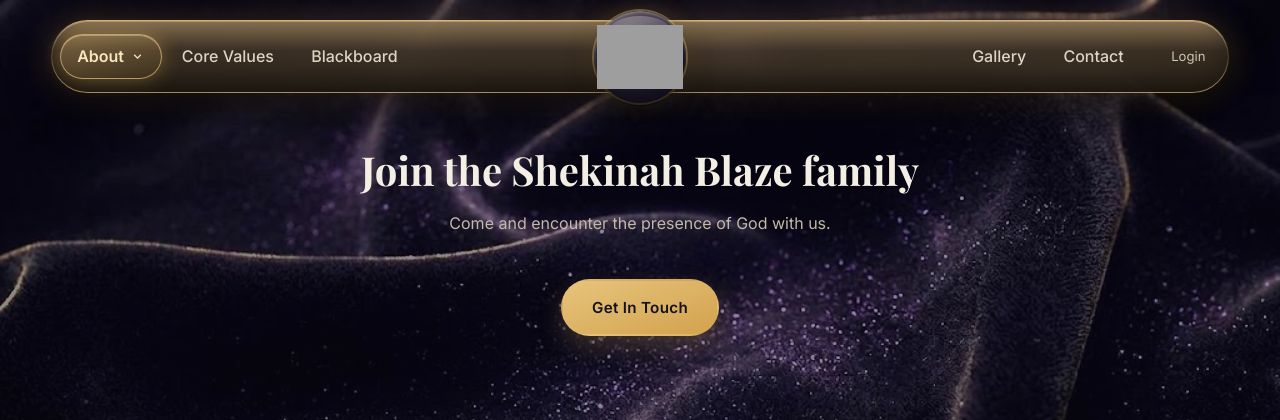
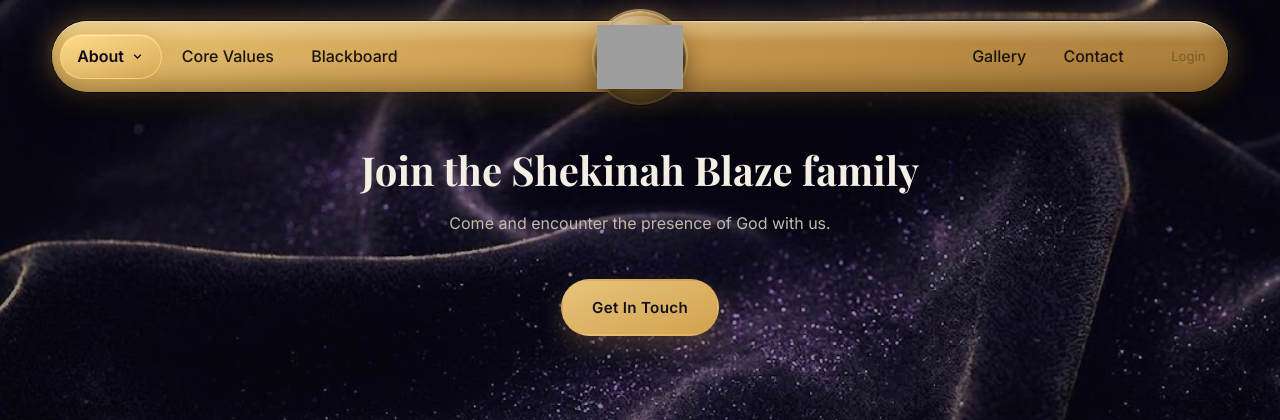
Before and after one commit to Itumeleng06Th0bega06/sboi, a Django app: page /about/ in a window 1280 px wide. Shown: the top 420 px of the page. Run offline with Django 5.2, Linux system fonts and the light colour scheme; data that the repository does not hold is empty; some web fonts are replaced; grey boxes are pictures that could not be loaded.

Commit message:
Recolour nav as bright gold glass (matches reference)
Colour only — same shapes and layout as before, recoloured as a bright glossy gold/amber pane with a top highlight band, gold rim light and a lit darker-gold active pill. Tabs go dark-on-gold, active tab is the brighter pill. Applies to the header bar, About fly-out, logo disc and mobile dock. Cache-bust style.css to v55.

```diff
--- a/static/css/style.css
+++ b/static/css/style.css
@@ -1487,114 +1487,121 @@ body::before {
 }
 
 /* ============================================================
-   NAV — GLASSMORPHIC
-   The same bar, logo and tabs, recoloured as smoked glass: a
-   translucent pane behind a gold rim light, and the active tab
-   as a lit gold pill. Only the colour treatment changes.
+   NAV — GLASSMORPHIC GOLD (matches the reference)
+   Same bar, logo and tabs as before, recoloured as a bright
+   glossy gold/amber pane with a highlight band on top, a gold
+   rim light and a lit gold pill for the active tab.
    ============================================================ */
 .nav-pill {
   background:
-    linear-gradient(180deg, rgba(255, 226, 168, 0.14), rgba(0, 0, 0, 0.34)),
-    linear-gradient(180deg, rgba(56, 43, 34, 0.55), rgba(20, 15, 13, 0.74)),
-    linear-gradient(180deg, rgba(255, 216, 142, 0.82) 0%, rgba(198, 152, 78, 0.30) 42%, rgba(248, 208, 132, 0.66) 100%);
+    /* glossy top highlight */
+    linear-gradient(180deg, rgba(255, 238, 200, 0.55) 0%, rgba(255, 238, 200, 0.10) 30%),
+    /* warm gold/amber body */
+    linear-gradient(160deg, #e8c26b, #c49142 45%, #9a6b28),
+    /* faint lift so backdrop content shows through */
+    rgba(12, 9, 27, 0.04);
   background-origin: border-box;
   background-clip: padding-box, padding-box, border-box;
-  -webkit-backdrop-filter: blur(18px) saturate(1.25);
-  backdrop-filter: blur(18px) saturate(1.25);
+  -webkit-backdrop-filter: blur(16px) saturate(1.05);
+  backdrop-filter: blur(16px) saturate(1.05);
   border: 1px solid transparent;
+  border-radius: 999px;
   box-shadow:
     0 18px 40px rgba(0, 0, 0, 0.55),
-    0 0 34px rgba(210, 162, 78, 0.26),
-    inset 0 1px 0 rgba(255, 232, 180, 0.34),
-    inset 0 -12px 24px rgba(0, 0, 0, 0.34);
+    0 0 30px rgba(210, 162, 78, 0.42),
+    inset 0 1px 0 rgba(255, 240, 192, 0.6),
+    inset 0 -10px 20px rgba(56, 38, 10, 0.35);
 }
 
 .site-header.scrolled .nav-pill {
   box-shadow:
     0 22px 48px rgba(0, 0, 0, 0.60),
-    0 0 40px rgba(210, 162, 78, 0.32),
-    inset 0 1px 0 rgba(255, 232, 180, 0.36),
-    inset 0 -12px 24px rgba(0, 0, 0, 0.34);
-}
-
-/* Tabs: warm cream on the glass, a lit gold pill when active */
+    0 0 36px rgba(210, 162, 78, 0.50),
+    inset 0 1px 0 rgba(255, 240, 192, 0.62),
+    inset 0 -10px 20px rgba(56, 38, 10, 0.35);
+}
+
+/* Tabs: warm dark-on-gold, lit brighter-gold pill when active */
 .nav-tab {
-  color: #ddd4c4;
+  color: #1a1410;
   border: 1px solid transparent;
 }
 .nav-tab:hover {
-  color: #f6e8cb;
-  background: rgba(210, 162, 78, 0.14);
+  color: #0c091b;
+  background: rgba(255, 224, 160, 0.5);
 }
 .nav-tab.active {
-  color: #f9e6bd;
-  background: linear-gradient(160deg, rgba(232, 192, 114, 0.34), rgba(122, 90, 40, 0.22));
-  border-color: rgba(242, 206, 136, 0.62);
+  color: #0c091b;
+  background: linear-gradient(160deg, rgba(255, 220, 140, 0.9), rgba(210, 162, 78, 0.5));
+  border-color: rgba(255, 212, 124, 0.85);
   box-shadow:
-    0 0 20px rgba(210, 162, 78, 0.42),
-    inset 0 1px 0 rgba(255, 244, 214, 0.34);
-  font-weight: 600;
-}
-
-.nav-subtab { color: #cfc5b3; }
-.nav-subtab:hover, .nav-subtab.active { color: #e8c98d; border-color: rgba(210, 162, 78, 0.55); }
-.nav-user { color: #e4dac8; }
-
-/* The About fly-out reads as the same glass */
+    0 0 20px rgba(210, 162, 78, 0.5),
+    inset 0 1px 0 rgba(255, 244, 214, 0.55);
+  font-weight: 700;
+}
+
+.nav-subtab { color: #7c5b24; }
+.nav-subtab:hover, .nav-subtab.active { color: #c8963f; border-color: rgba(210, 162, 78, 0.6); }
+.nav-user { color: #8a6d38; }
+
+/* The About fly-out reads as the same gold glass */
 .nav-dropdown-menu {
-  background: linear-gradient(160deg, rgba(40, 31, 56, 0.84), rgba(16, 13, 28, 0.90));
-  -webkit-backdrop-filter: blur(18px) saturate(1.2);
-  backdrop-filter: blur(18px) saturate(1.2);
-  border-color: rgba(226, 186, 108, 0.32);
+  background: linear-gradient(160deg, rgba(242, 200, 130, 0.9), rgba(198, 152, 78, 0.75));
+  -webkit-backdrop-filter: blur(16px) saturate(1.05);
+  backdrop-filter: blur(16px) saturate(1.05);
+  border-color: rgba(210, 162, 78, 0.5);
   box-shadow:
     0 18px 40px rgba(0, 0, 0, 0.55),
-    0 0 22px rgba(210, 162, 78, 0.16);
-}
-.nav-dropdown-menu a { color: #e8dfcd; }
+    0 0 22px rgba(210, 162, 78, 0.25);
+}
+.nav-dropdown-menu a { color: #14111e; }
 .nav-dropdown-menu a:hover {
-  background: linear-gradient(160deg, rgba(230, 188, 110, 0.28), rgba(120, 88, 38, 0.18));
-  color: #f9e6bd;
-}
-
-/* Logo disc: the same glass, with a warm rim light */
+  background: rgba(255, 228, 178, 0.55);
+  color: #0c091b;
+}
+
+/* Logo disc: gold glass with bright rim light */
 .brand,
 .bnav-logo {
   background:
-    radial-gradient(circle at 34% 26%, rgba(255, 242, 212, 0.26), rgba(255, 228, 178, 0.06) 44%, rgba(0, 0, 0, 0.40) 100%),
-    linear-gradient(160deg, #453a52, #1d1830 74%);
+    radial-gradient(circle at 30% 22%, rgba(255, 248, 220, 0.45), rgba(255, 228, 178, 0.05) 40%, rgba(56, 38, 10, 0.45) 100%),
+    linear-gradient(160deg, #c49142, #7c5b24 68%);
   box-shadow:
     0 12px 26px rgba(0, 0, 0, 0.50),
     0 3px 0 rgba(0, 0, 0, 0.35),
-    inset 0 2px 2px rgba(255, 244, 214, 0.26),
+    inset 0 2px 2px rgba(255, 248, 220, 0.4),
     inset 0 -14px 22px rgba(0, 0, 0, 0.45),
-    0 0 0 2px rgba(228, 190, 116, 0.42),
-    0 0 24px rgba(210, 162, 78, 0.24);
+    0 0 0 2px rgba(238, 200, 130, 0.65),
+    0 0 26px rgba(210, 162, 78, 0.32);
 }
 .brand:hover,
 .bnav-logo:hover {
   box-shadow:
     0 16px 30px rgba(0, 0, 0, 0.55), 0 3px 0 rgba(0, 0, 0, 0.35),
-    inset 0 2px 2px rgba(255, 244, 214, 0.28), inset 0 -14px 22px rgba(0, 0, 0, 0.45),
-    0 0 0 2px rgba(236, 202, 134, 0.58),
-    0 0 30px rgba(210, 162, 78, 0.32);
-}
-
-/* The mobile dock is the nav on small screens — same glass */
+    inset 0 2px 2px rgba(255, 248, 220, 0.42), inset 0 -14px 22px rgba(0, 0, 0, 0.45),
+    0 0 0 2px rgba(248, 212, 144, 0.75),
+    0 0 32px rgba(210, 162, 78, 0.4);
+}
+
+/* The mobile dock is the nav on small screens — same gold glass */
 .bottom-nav {
   background:
-    linear-gradient(180deg, rgba(255, 226, 168, 0.12), rgba(0, 0, 0, 0.32)),
-    linear-gradient(180deg, rgba(56, 43, 34, 0.55), rgba(20, 15, 13, 0.76)),
-    linear-gradient(180deg, rgba(255, 216, 142, 0.78) 0%, rgba(198, 152, 78, 0.28) 42%, rgba(248, 208, 132, 0.62) 100%);
+    /* glossy top highlight */
+    linear-gradient(180deg, rgba(255, 238, 200, 0.5) 0%, rgba(255, 238, 200, 0.05) 30%),
+    /* warm gold/amber body */
+    linear-gradient(160deg, #e8c26b, #c49142 45%, #9a6b28),
+    rgba(12, 9, 27, 0.04);
   background-origin: border-box;
   background-clip: padding-box, padding-box, border-box;
-  -webkit-backdrop-filter: blur(18px) saturate(1.25);
-  backdrop-filter: blur(18px) saturate(1.25);
+  -webkit-backdrop-filter: blur(16px) saturate(1.05);
+  backdrop-filter: blur(16px) saturate(1.05);
   border: 1px solid transparent;
+  border-radius: 999px;
   box-shadow:
     0 16px 36px rgba(0, 0, 0, 0.55),
-    0 0 28px rgba(210, 162, 78, 0.24),
-    inset 0 1px 0 rgba(255, 232, 180, 0.30),
-    inset 0 -10px 20px rgba(0, 0, 0, 0.34);
-}
-.bnav-item { color: #cfc5b3; }
-.bnav-item:hover, .bnav-item:active, .bnav-item.active { color: #f0cd88; }
+    0 0 28px rgba(210, 162, 78, 0.4),
+    inset 0 1px 0 rgba(255, 240, 192, 0.55),
+    inset 0 -10px 20px rgba(56, 38, 10, 0.35);
+}
+.bnav-item { color: #4a3614; }
+.bnav-item:hover, .bnav-item:active, .bnav-item.active { color: #0c091b; }
--- a/templates/base.html
+++ b/templates/base.html
@@ -10,7 +10,7 @@
     <link rel="preconnect" href="https://fonts.googleapis.com">
     <link rel="preconnect" href="https://fonts.gstatic.com" crossorigin>
     <link href="https://fonts.googleapis.com/css2?family=Playfair+Display:ital,wght@0,400;0,600;0,700;1,400&family=Inter:wght@300;400;500;600&display=swap" rel="stylesheet">
-  <link rel="stylesheet" href="{% static 'css/style.css' %}?v=53">
+  <link rel="stylesheet" href="{% static 'css/style.css' %}?v=55">
 </head>
 <body class="{% block body_class %}{% endblock %}">
     {% block nav %}
```
